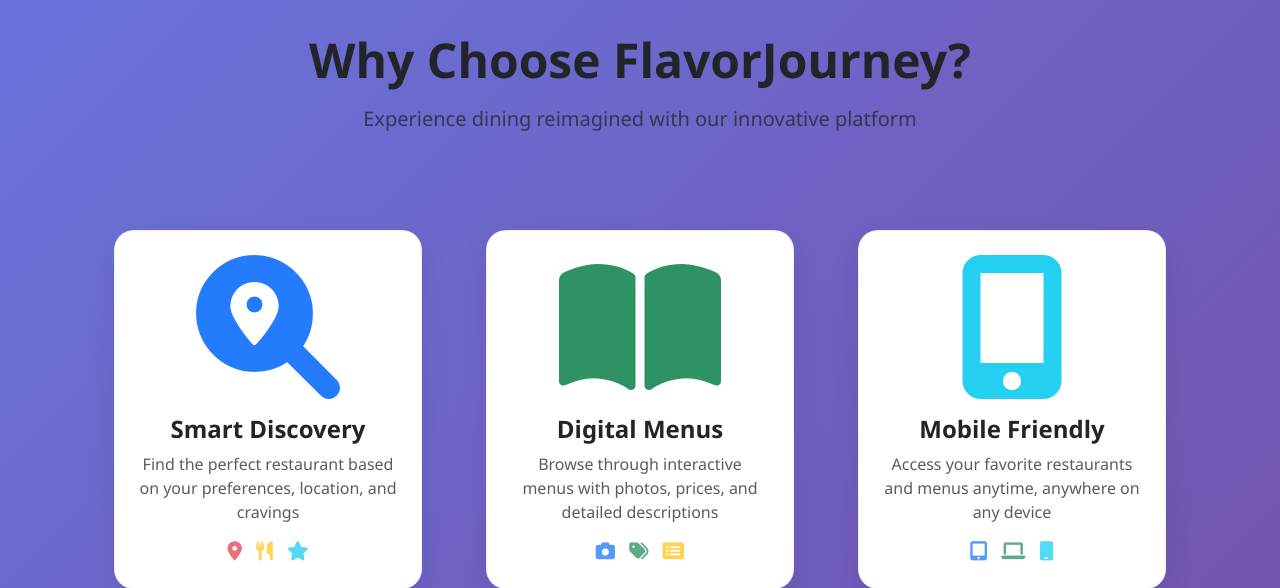
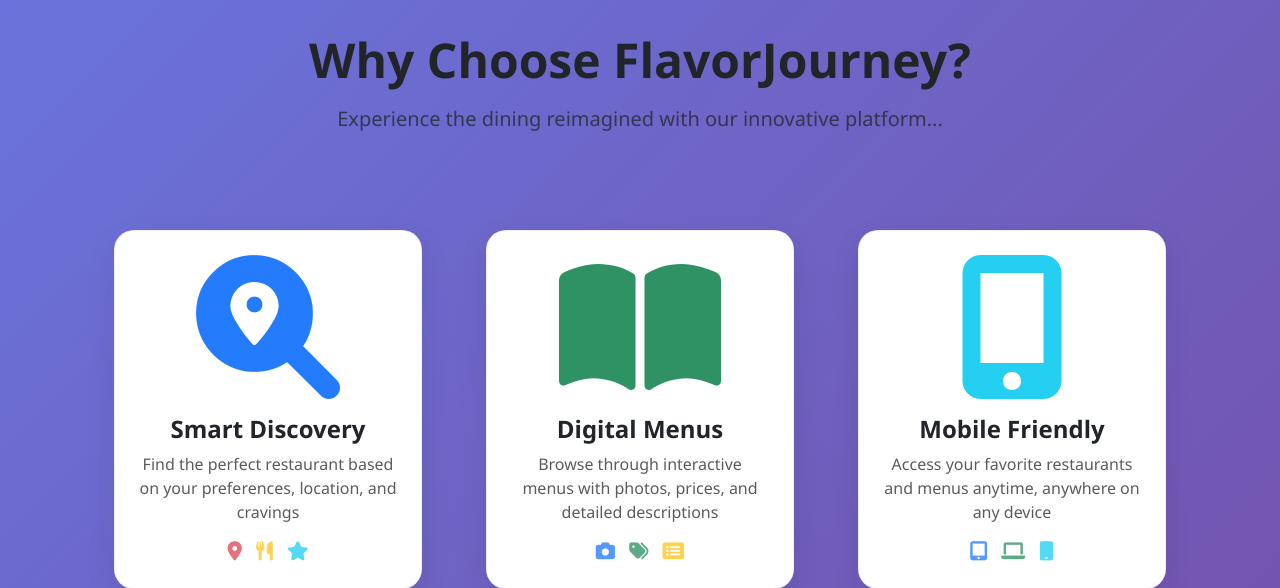
Before and after one commit to sagar7513/item-catalog, a Flask app: page / in a window 1280 px wide. Shown: the part 667-1255 px from the top of the page. Run offline with Flask 3, Linux system fonts and the light colour scheme.

Commit message:
updating home page message

```diff
--- a/templates/index.html
+++ b/templates/index.html
@@ -30,7 +30,7 @@
         <div class="row text-center mb-5">
             <div class="col-lg-8 mx-auto">
                 <h2 class="display-5 fw-bold mb-3">Why Choose FlavorJourney?</h2>
-                <p class="lead text-muted">Experience dining reimagined with our innovative platform</p>
+                <p class="lead text-muted">Experience the dining reimagined with our innovative platform...</p>
             </div>
         </div>
 
```
